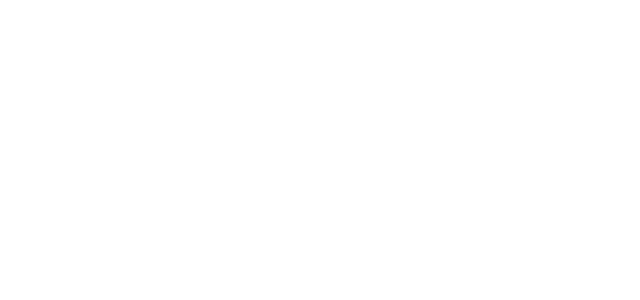
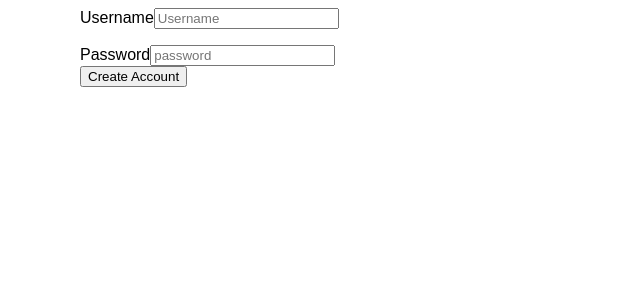
Before and after one commit to rbaheti/Lambdaschool-Project-1, a React (Create React App) app in the folder client/: page /create-user in a window 1280 px wide. Shown: the top 300 px of the page, without its empty margins (0-640 px from the left). Built offline with nearby package versions, Linux system fonts and the light colour scheme.

Commit message:
1. stored username in localStorage and global state. Also, in ImageFeed: ComponentDidMount, setting username from localStorage to global state. This makes sure that username is available even when page is refreshed. 2. Added authentication failed errors in the UI 3. Login page added

```diff
--- a/client/src/actions/index.js
+++ b/client/src/actions/index.js
@@ -5,6 +5,7 @@
 export const ADD_POST = 'ADD_POST';
 export const ADD_LIKES = 'ADD_LIKES';
 export const ADD_COMMENT = 'ADD_COMMENT';
+export const UPDATE_USERNAME = 'UPDATE_USERNAME';
 
 export const getPostData = () => {
 	const postDataEndpoint = 'http://localhost:3030/posts';
@@ -49,3 +50,11 @@
 		payload: addCommentResponse
 	};
 }
+
+export const updateUsername = (username) => {
+	console.log("username from action: ", username);
+	return {
+		type: UPDATE_USERNAME,
+		username,
+	};
+}
--- a/client/src/components/App.js
+++ b/client/src/components/App.js
@@ -5,6 +5,7 @@
 import UserPostContainer from './UserPostContainer.js';
 import CreateNewPost from './CreateNewPost';
 import Login from './Login';
+import CreateAccount from './CreateAccount';
 
 class App extends Component {
   render() {
@@ -14,6 +15,7 @@
         <Route exact={true} path='/userpost/:username' component={UserPostContainer}/>
         <Route exact={true} path='/newpost' component={CreateNewPost}/>
         <Route exact={true} path='/login' component={Login}/>
+        <Route exact={true} path='/create-user' component={CreateAccount}/>
       </Switch>
     );
   }
--- a/client/src/components/CommentSection.js
+++ b/client/src/components/CommentSection.js
@@ -8,11 +8,9 @@
 
 class CommentSection extends Component {
 	constructor(props) {
-		super();
+		super(props);
 		this.state = {
 			username: "rashmi",
-			// comments: [],
-			// newCommentText: ""
 		}
 		this.input = null;
 	}
--- a/client/src/components/CreateAccount.js
+++ b/client/src/components/CreateAccount.js
@@ -10,12 +10,13 @@
     this.state = {
       username: '',
       password: '',
+      isError: false,
     }
-    this.handleSetusername = this.handleSetusername.bind(this);
+    this.handleSetUsername = this.handleSetUsername.bind(this);
     this.handleSetPassword = this.handleSetPassword.bind(this);
     this.createUser = this.createUser.bind(this);
   }
-  handleSetusername(e) {
+  handleSetUsername(e) {
     this.setState({username: e.target.value});
   }
   handleSetPassword(e) {
@@ -24,27 +25,27 @@
   createUser(e) {
     e.preventDefault();
     const userToSave = {username: this.state.username, password: this.state.password};
-    axios.post('http://localhost:3030/new-user', userToSave)
+    axios.post('http://localhost:3030/newuser', userToSave)
       .then((data) => {
         localStorage.setItem('uuID', data.data._id);
-        setTimeout(() => {
-          window.location = '/posts';
-        }, 200);
+        this.setState({isError: false});
+        this.props.history.push("/");
       })
       .catch((err) => {
-        console.log({'error': err.response.error});
+        this.setState({isError: true});
+        console.log("got err: " + err);
       });
   }
   render() {
     return (
       <form className="Login-form">
         <FormGroup className="Login-group" controlId="formHorizontalEmail">
-            User Name
+            Username
             <FormControl
               id="formHorizontalEmail"
               className="form-control"
-              onChange={this.handleSetusername}
-              placeholder="User Name"
+              onChange={this.handleSetUsername}
+              placeholder="Username"
               type="text"
               value={this.state.username}
             />
@@ -60,8 +61,11 @@
               type="password"
               value={this.state.password}
             />
-          <Link to="/">Already a member? Login here.</Link>
           <br/>
+          {
+            this.state.isError === true ?
+            (<div> Username already exists. Please try another username.</div>) : null
+          }
           <button className="btn btn-default" onClick={this.createUser}>Create Account</button>
         </FormGroup>
       </form>
--- a/client/src/components/CreateNewPost.js
+++ b/client/src/components/CreateNewPost.js
@@ -38,13 +38,10 @@
 
     submitNewPostForm = (event) => {
     	event.preventDefault();
-
     	let newPost = {...this.state.post};
-		var now = new Date();
+		let now = new Date();
 		newPost.timestamp = dateFormat(now, "mmmm dS yyyy, h:MM:ss TT");
-		//newPost.timestamp = new Date().toLocaleString();
 		this.props.dispatch(addPost(newPost));
-
     	this.setState({
 			post: {
     			username: '',
--- a/client/src/components/ImageFeed.js
+++ b/client/src/components/ImageFeed.js
@@ -1,7 +1,7 @@
 import React, { Component } from 'react';
 import './ImageFeed.css';
 import { connect } from 'react-redux';
-import { getPostData } from '../actions';
+import { getPostData, updateUsername } from '../actions';
 import SearchBar from './SearchBar.js';
 import PostContainer from './PostContainer.js';
 import { NavLink } from 'react-router-dom';
@@ -12,9 +12,13 @@
   }
 
   componentDidMount() {
-    console.log("Hello from ImageFeed componentDidMount");
-    if(this.props.allPosts.length === 0)
+    let username = localStorage.getItem('localStorage-username');
+    if (username !== null) {
+      this.props.updateUsername(username);
+    }
+    if(this.props.allPosts.length === 0) {
       this.props.getPostData();
+    }
   }
 
   getDisplayedPosts = () => {
@@ -34,6 +38,7 @@
   render() {
     return (
       <div className="ImageFeed">
+        Welcome {this.props.username}!
         <button onClick={this.handleNewPost}>New Post</button>
         <header>
           <h1 className="ImageFeed-title">instagram</h1>
@@ -56,8 +61,9 @@
 const mapStateToProps = (state) => {
   return {
     allPosts: state.allPosts,
-    searchText: state.searchText
+    searchText: state.searchText,
+    username: state.username
   };
 };
 
-export default connect(mapStateToProps, {getPostData})(ImageFeed);
+export default connect(mapStateToProps, {getPostData, updateUsername})(ImageFeed);
--- a/client/src/components/Login.js
+++ b/client/src/components/Login.js
@@ -2,39 +2,45 @@
 import axios from 'axios';
 import { FormControl, FormGroup } from 'react-bootstrap';
 import { Link } from 'react-router-dom';
+import { connect } from 'react-redux';
+import { updateUsername } from '../actions';
 import "./Login.css";
 
-export default class Login extends Component {
-  constructor(){
-    super();
+class Login extends Component {
+  constructor(props) {
+    super(props);
     this.state = {
-      userName: '',
+      username: '',
       password: '',
+      isError: false,
     }
-    this.handleSetUserName = this.handleSetUserName.bind(this);
+    this.handleSetUsername = this.handleSetUsername.bind(this);
     this.handleSetPassword = this.handleSetPassword.bind(this);
     this.loginWithUser = this.loginWithUser.bind(this);
   }
-  handleSetUserName(e) {
-    this.setState({userName: e.target.value});
+  handleSetUsername(e) {
+    this.setState({username: e.target.value});
   }
   handleSetPassword(e) {
     this.setState({password: e.target.value});
   }
   loginWithUser(e) {
+    console.log("loginWithUser called.");
     e.preventDefault();
-    const user = {username: this.state.userName, password: this.state.password};
+    const user = {username: this.state.username, password: this.state.password};
     axios.post('http://localhost:3030/login', user)
       .then((data) => {
-        localStorage.setItem('uuID', data.data._id);
-        setTimeout(() => {
-          window.location = '/posts';
-        });
+        localStorage.setItem('localStorage-username', this.state.username);
+        this.setState({isError: false});
+        this.props.dispatch(updateUsername(this.state.username));
+        this.props.history.push("/");
       })
       .catch((err) => {
+        this.setState({isError: true});
         console.log(err);
       });
   }
+
   render() {
     return (
       <form className="Login-form">
@@ -43,10 +49,10 @@
           <FormControl
             id="formHorizontalEmail"
             className="form-control"
-            onChange={this.handleSetUserName}
+            onChange={this.handleSetUsername}
             placeholder="User Name"
             type="text"
-            value={this.state.userName}
+            value={this.state.username}
           />
         </FormGroup>
         <FormGroup className="Login-group" controlId="formHorizontalPassword">
@@ -61,9 +67,15 @@
           />
           <Link to="/create-user">Don't have an account? Sign up here.</Link>
           <br />
+          {
+            this.state.isError === true ?
+            (<div> Username or Password incorrect. Please try again.</div>) : null
+          }
           <button className="btn btn-default" onClick={this.loginWithUser}>Login</button>
         </FormGroup>
       </form>
     )
   }
 }
+
+export default connect()(Login);
--- a/client/src/reducers/index.js
+++ b/client/src/reducers/index.js
@@ -1,10 +1,12 @@
 import { combineReducers } from 'redux';
 import allPostsReducer from './allPostsReducer';
 import searchTextReducer from './searchTextReducer';
+import usernameReducer from './usernameReducer';
 
 const rootReducer = combineReducers({
   allPosts: allPostsReducer,
-  searchText: searchTextReducer
+  searchText: searchTextReducer,
+  username: usernameReducer,
 });
 
 export default rootReducer;
--- /dev/null
+++ b/client/src/reducers/usernameReducer.js
@@ -0,0 +1,14 @@
+import {
+  UPDATE_USERNAME
+ } from '../actions';
+
+export default (username = '', action) => {
+	switch (action.type) {
+    case UPDATE_USERNAME:
+    	console.log("username: ", action.username);
+    	return action.username;
+
+    default:
+      return username;
+  }
+};
```
Also changed, not shown: 1 other file (tests, documents, lock files or other folders).
